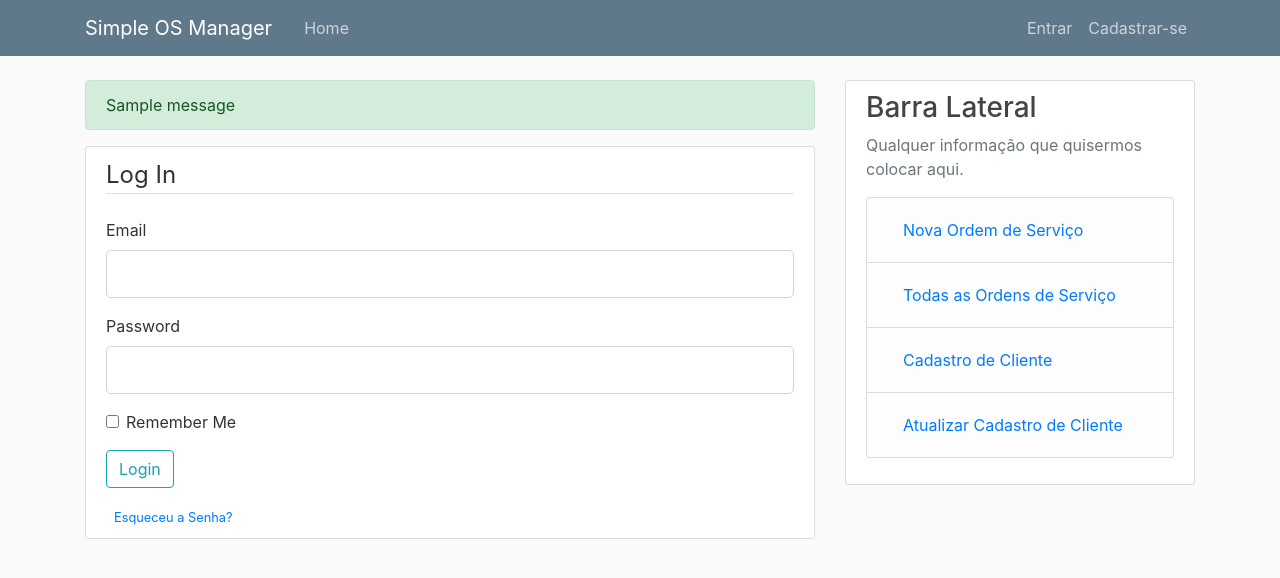
After one commit to dgmolina-impacta/ope, a Flask app: page /login in a window 1280 px wide. The commit adds this page. Shown: the top 578 px of the page. Run offline with Flask 2, Linux system fonts and the light colour scheme; one stand-in notice (Sample message) is shown; some libraries are stand-ins or nearby versions.

Commit message:
Telas de login, cadastro de usuário e cliente

```diff
--- /dev/null
+++ b/app/forms.py
@@ -0,0 +1,67 @@
+from flask_wtf import FlaskForm
+from wtforms import StringField, PasswordField, SubmitField, BooleanField
+from wtforms.validators import DataRequired, Length, Email, EqualTo
+
+
+class RegistrationForm(FlaskForm):
+    username = StringField('Username',
+                    validators=[DataRequired(), Length(min=2, max=20)])
+
+    email = StringField('Email',
+                    validators=[DataRequired(), Email()])
+
+    password = PasswordField('Senha',
+                    validators=[DataRequired()])
+
+    confirm_password = PasswordField('Confirmar Senha',
+                    validators=[DataRequired(), EqualTo('senha')])
+
+    submit = SubmitField('Cadastrar')
+
+
+class LoginForm(FlaskForm):
+
+    email = StringField('Email',
+                    validators=[DataRequired(), Email()])
+
+    password = PasswordField('Password',
+                    validators=[DataRequired()])
+
+    remember = BooleanField('Remember Me')
+
+    submit = SubmitField('Login')
+
+
+class ClientForm(FlaskForm):
+    cpf = StringField('CPF',
+                    validators=[DataRequired(), Length(min=11, max=11)])
+
+    name = StringField('Nome',
+                    validators=[DataRequired(), Length(min=2, max=100)])
+
+    phone = StringField('Tel. Fixo')
+
+    mobile = StringField('Celular',
+                    validators=[DataRequired()])
+
+    email = StringField('Email',
+                    validators=[DataRequired(), Email()])
+
+    cep = StringField('CEP',
+                    validators=[DataRequired()])
+
+    address = StringField('Endereço',
+                    validators=[DataRequired()])
+
+    number = StringField('Número',
+                    validators=[DataRequired()])
+
+    complement = StringField('Complemento')
+
+    city = StringField('Cidade',
+                    validators=[DataRequired()])
+
+    state = StringField('Estado',
+                    validators=[DataRequired()])
+
+    submit = SubmitField('Cadastrar')
--- a/app/osmanager.py
+++ b/app/osmanager.py
@@ -1,5 +1,8 @@
-from flask import Flask, render_template, url_for
+from flask import Flask, render_template, url_for, flash, redirect
+from forms import RegistrationForm, LoginForm, ClientForm
 app = Flask(__name__)
+
+app.config ['SECRET_KEY'] = '732c3eeec9fb75e61d6edc6458d2faad'
 
 os = {"numero": "xxxxx",
     "cliente": "Daniel Gomes Molina",
@@ -12,9 +15,24 @@ os = {"numero": "xxxxx",
 def home():
     return render_template("home.html", os=os)
 
-@app.route('/about')
-def about():
-    return "<h1>About Page</h1>"
+
+@app.route('/register', methods=['GET', 'POST'])
+def register():
+    form = RegistrationForm()
+    if form.validate_on_submit():
+        flash(f'Conta Criada para {form.username.data}!', 'success')
+        return redirect(url_for('home'))
+    return render_template("register.html", title='Register', form=form)
+
+@app.route('/login', methods=['GET', 'POST'])
+def login():
+    form = LoginForm()
+    return render_template("login.html", title='Login', form=form)
+
+@app.route('/client', methods=['GET', 'POST'])
+def client():
+    form = ClientForm()
+    return render_template("client.html", title='Novo Cliente', form=form)
 
 if __name__ == "__main__":
     app.run(debug=True)
--- a/app/templates/layout.html
+++ b/app/templates/layout.html
@@ -21,19 +21,18 @@
     <header class="site-header">
         <nav class="navbar navbar-expand-md navbar-dark bg-steel fixed-top">
           <div class="container">
-            <a class="navbar-brand mr-4" href="/">Simple OS Manager</a>
+            <a class="navbar-brand mr-4" href="{{ url_for('home') }}">Simple OS Manager</a>
             <button class="navbar-toggler" type="button" data-toggle="collapse" data-target="#navbarToggle" aria-controls="navbarToggle" aria-expanded="false" aria-label="Toggle navigation">
               <span class="navbar-toggler-icon"></span>
             </button>
             <div class="collapse navbar-collapse" id="navbarToggle">
               <div class="navbar-nav mr-auto">
-                <a class="nav-item nav-link" href="/">Home</a>
-                <a class="nav-item nav-link" href="/about">About</a>
+                <a class="nav-item nav-link" href="{{ url_for('home') }}">Home</a>
               </div>
               <!-- Navbar Right Side -->
               <div class="navbar-nav">
-                <a class="nav-item nav-link" href="/login">Entrar</a>
-                <a class="nav-item nav-link" href="/register">Cadastrar-se</a>
+                <a class="nav-item nav-link" href="{{ url_for('login') }}">Entrar</a>
+                <a class="nav-item nav-link" href="{{ url_for('register') }}">Cadastrar-se</a>
               </div>
             </div>
           </div>
@@ -42,6 +41,15 @@
       <main role="main" class="container">
         <div class="row">
           <div class="col-md-8">
+            {% with messages = get_flashed_messages(with_categories=true) %}
+              {% if messages %}
+                {% for category, message in messages %}
+                <div class="alert alert-{{ category }}">
+                  {{ message}}
+                </div>
+                {% endfor %}
+              {% endif %}
+            {% endwith %}
             {% block content %}{% endblock %}
           </div>
           <div class="col-md-4">
@@ -49,10 +57,10 @@
               <h3>Barra Lateral</h3>
               <p class='text-muted'>Qualquer informação que quisermos colocar aqui.
                 <ul class="list-group">
-                  <li class="list-group-item list-group-item-light">Nova Ordem de Serviço</li>
-                  <li class="list-group-item list-group-item-light">Todas as Ordens</li>
-                  <li class="list-group-item list-group-item-light">Calendario</li>
-                  <li class="list-group-item list-group-item-light">etc</li>
+                  <li class="list-group-item list-group-item-light"><a class="nav-item nav-link" href="#">Nova Ordem de Serviço</a></li>
+                  <li class="list-group-item list-group-item-light"><a class="nav-item nav-link" href="#">Todas as Ordens de Serviço</a></li>
+                  <li class="list-group-item list-group-item-light"><a class="nav-item nav-link" href="{{ url_for('client') }}">Cadastro de Cliente</a></li>
+                  <li class="list-group-item list-group-item-light"><a class="nav-item nav-link" href="#">Atualizar Cadastro de Cliente</a></li>
                 </ul>
               </p>
             </div>
--- /dev/null
+++ b/app/templates/login.html
@@ -0,0 +1,51 @@
+{% extends 'layout.html' %}
+{% block content %}
+    <div class="content-section">
+        <form method="POST" action="">
+            {{ form.hidden_tag() }}
+            <fieldset class="form-group">
+                <legend class="border-bottom mb-4">Log In</legend>
+
+                <div class="form-group">
+                    {{ form.email.label(class="form-control-label") }}
+                    {% if form.email.errors %}
+                        {{ form.email(class="form-control form-control-lg is-invalid") }}
+                        <div class="invalid-feedback">
+                            {% for error in form.email.errors %}
+                                <span>{{ error }}</span>
+                            {% endfor %}
+                        </div>
+                    {% else %}
+                        {{ form.email(class="form-control form-control-lg") }}
+                    {% endif %}
+                </div>
+
+                <div class="form-group">
+                    {{ form.password.label(class="form-control-label") }}
+                    {% if form.password.errors %}
+                    {{ form.password(class="form-control form-control-lg is-invalid") }}
+                    <div class="invalid-feedback">
+                        {% for error in form.password.errors %}
+                            <span>{{ error }}</span>
+                        {% endfor %}
+                    </div>
+                {% else %}
+                    {{ form.password(class="form-control form-control-lg") }}
+                {% endif %}
+                </div>
+                <div class="form-check">
+                    {{ form.remember(class="form-check-input") }}
+                    {{ form.remember.label(class="form-check-label") }}
+                </div>
+
+            </fieldset>
+
+            <div class="form-group">
+                {{ form.submit(class="btn btn-outline-info")}}
+            </div>
+            <small class="text-muted ml-2">
+                <a href="#">Esqueceu a Senha?</a>
+            </small>
+        </form>
+    </div>
+{% endblock content %}
```
Also changed, not shown: app/templates/client.html (added, +172 -0 lines), app/templates/register.html (added, +77 -0 lines).
